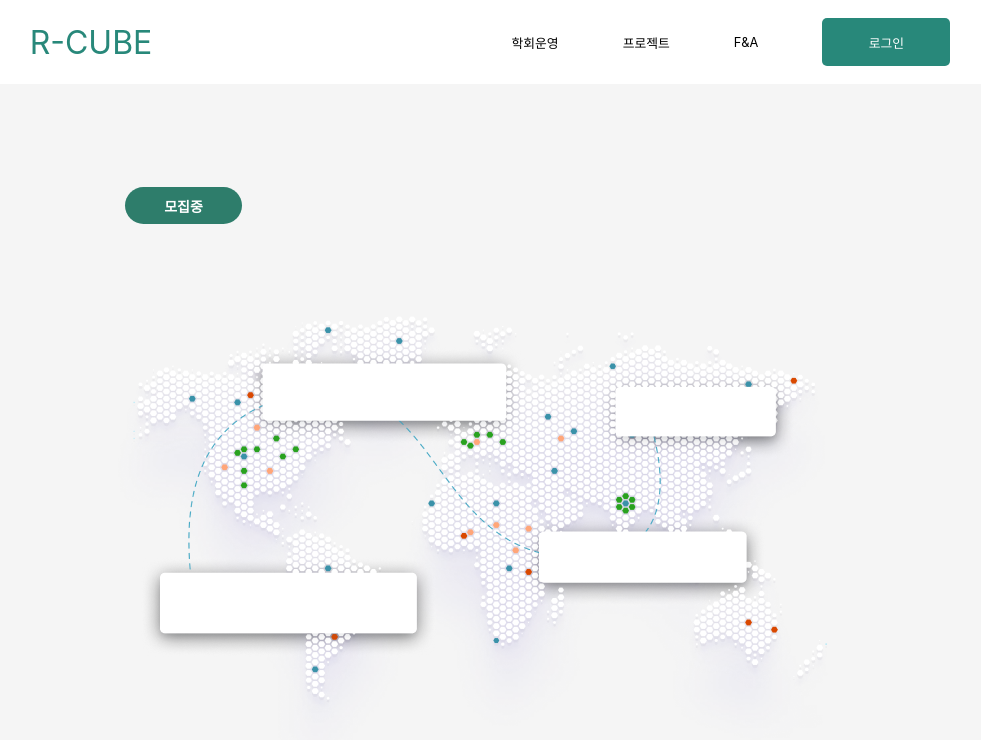
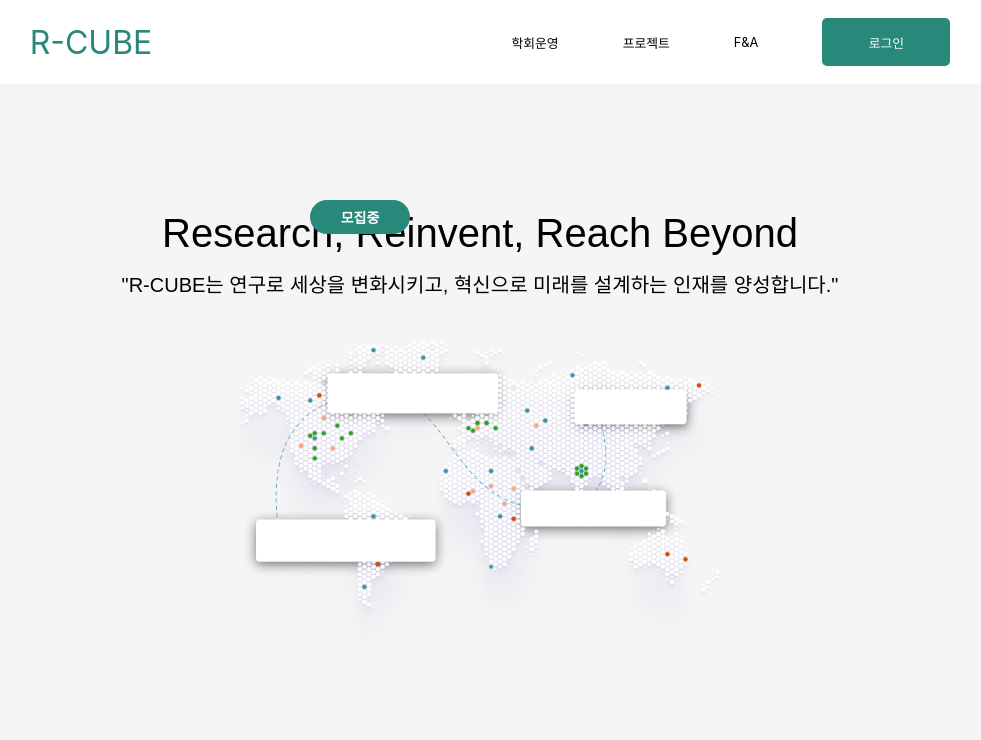
Before and after one commit to HUFS-RCUBE/front, a React (Create React App) app: page / in a window 1280 px wide. Shown: the top 740 px of the page, without its empty margins (160-1141 px from the left). Built offline with nearby package versions, Linux system fonts and the light colour scheme.

Commit message:
feat : 메인 페이지 이미지 위치 조정

```diff
--- a/src/pages/mainpage/Main.js
+++ b/src/pages/mainpage/Main.js
@@ -6,8 +6,14 @@
   return (
     <>
       <Wrapper>
-        <Header />
         <RecruitmentBadge>모집중</RecruitmentBadge>
+        <ContentContainer>
+          <FirstComment>Research, Reinvent, Reach Beyond</FirstComment>
+          <SecondComment>
+            "R-CUBE는 연구로 세상을 변화시키고, 혁신으로 미래를 설계하는 인재를
+            양성합니다."
+          </SecondComment>
+        </ContentContainer>
         <ImageWrapper>
           <MainImage src={worldImage} alt="World Image" />
         </ImageWrapper>
@@ -19,36 +25,65 @@
 export default Main;
 
 const Wrapper = styled.div`
-  weight: 100vh;
-  height: 8vh;
+  width: 100vw;
+  height: 100vh;
+  display: flex;
+  flex-direction: column;
+  align-items: center;
+  justify-content: center;
+  position: relative;
+`;
+
+const RecruitmentBadge = styled.div`
+  position: absolute;
+  top: 200px; /* 화면 상단에서의 거리 */
+  left: 520px; /* 수평 중앙 정렬 */
+  transform: translateX(-50%);
+  width: 100px;
+  height: 34px;
+  background-color: #28887a;
+  color: white;
+  font-size: 14px;
+  font-weight: bold;
+  border-radius: 50px;
+  display: flex;
+  align-items: center;
+  justify-content: center;
+  z-index: 100; /* 다른 요소 위에 표시되도록 높은 z-index 설정 */
+`;
+
+const ContentContainer = styled.div`
+  text-align: center;
+  margin-top: 60px; /* 배지와 간격 조정 */
+`;
+
+const FirstComment = styled.div`
+  font-family: "Ink Free", sans-serif;
+  font-size: 40px;
+  font-weight: 400;
+  line-height: 56.5px;
+  color: black;
+  margin-bottom: 10px; /* 아래 텍스트와 간격 */
+`;
+
+const SecondComment = styled.div`
+  font-family: "Ink Free", sans-serif;
+  font-size: 20px;
+  font-weight: 400;
+  color: black;
+  line-height: 28px;
 `;
 
 const ImageWrapper = styled.div`
   display: flex;
   align-items: center;
   justify-content: center;
-  flex: 1;
+  margin-top: 30px; /* 텍스트와 이미지 간격 조정 */
 `;
 
 const MainImage = styled.img`
-  max-width: 100%;
+  width: 70%; /* 반응형 너비 */
+  max-width: 780px;
   height: auto;
-  margin-top: 300px;
+  border-radius: 10px; /* 둥근 모서리 효과 */
 `;
-
-const RecruitmentBadge = styled.div`
-  width: 117px;
-  height: 37px;
-  position: absolute;
-  top: 187px; /* 배지의 세로 위치 */
-  left: 285px; /* 배지의 가로 위치 */
-  background-color: #2e7d6b; /* 초록색 배경 */
-  color: white; /* 텍스트 색상 */
-  font-size: 14px;
-  font-weight: bold;
-  border-radius: 50px; /* 둥근 모서리 */
-  display: flex;
-  align-items: center; /* 텍스트 세로 중앙 정렬 */
-  justify-content: center; /* 텍스트 가로 중앙 정렬 */
-  pointer-events: none; /* 클릭 불가능하게 설정 */
-`;
```
